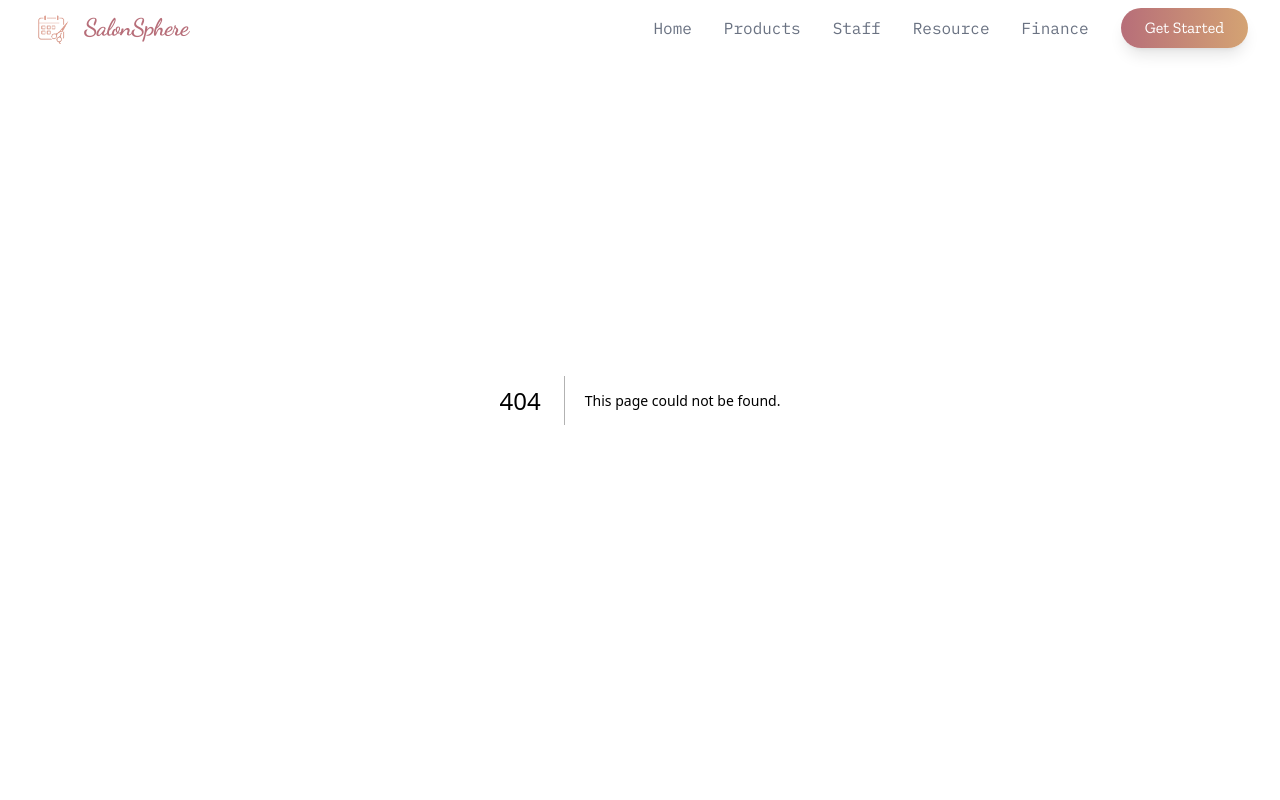
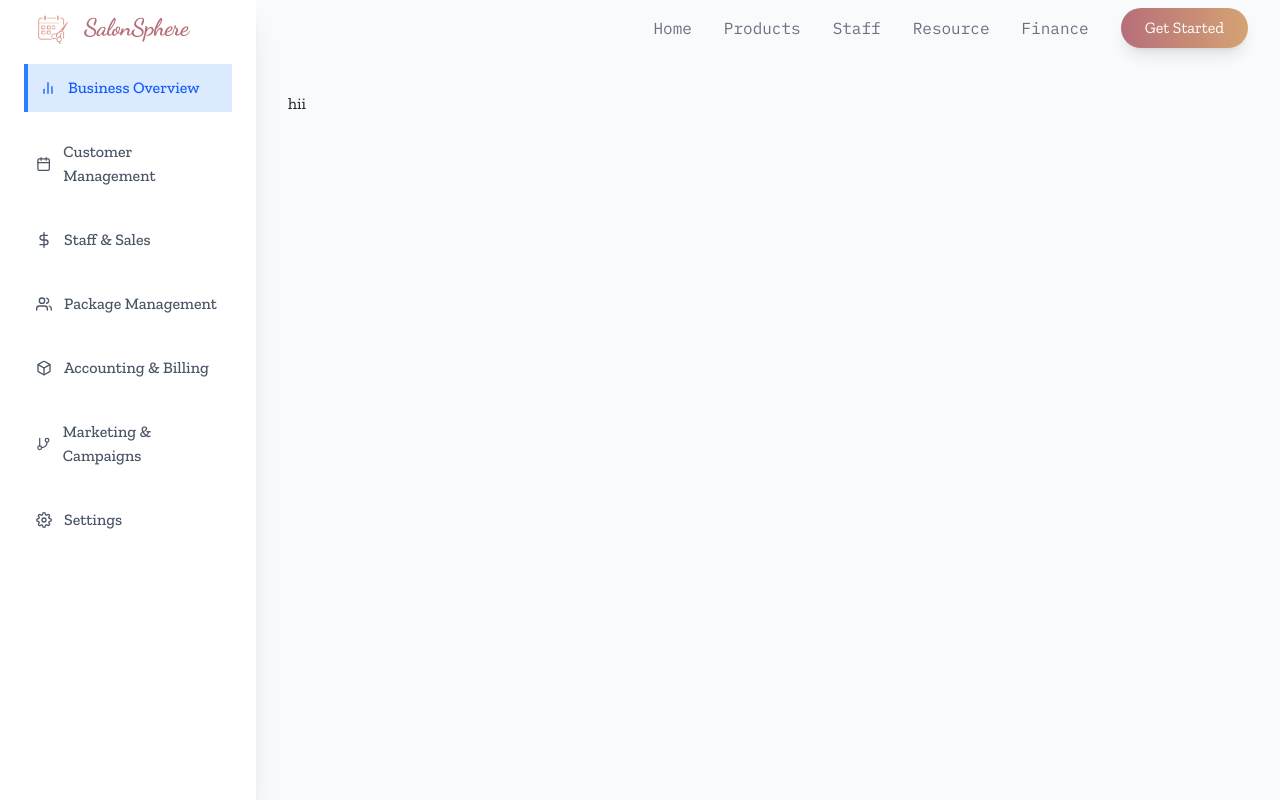
Before and after one commit to satyam-svg/Salon-Software-frontend-, a Next.js app: page /1/adashboard/ in a window 1280 px wide. Before the commit this address had no page. Shown: the top 800 px of the page. Built offline with nearby package versions, Linux system fonts and the light colour scheme.

Commit message:
complited

```diff
--- /dev/null
+++ b/src/app/(dashboard)/[userId]/adashboard/layout.tsx
@@ -0,0 +1,219 @@
+"use client";
+
+import { motion, AnimatePresence } from "framer-motion";
+import {
+  FiChevronRight,
+  FiX,
+  FiSettings,
+  FiUsers,
+  FiDollarSign,
+  FiCalendar,
+  FiBox,
+  FiBarChart2,
+  FiGitBranch,
+} from "react-icons/fi";
+import Link from "next/link";
+import { useState, useEffect, useRef } from "react";
+import { usePathname } from "next/navigation";
+
+
+export default function DashboardLayout({
+  children,
+}: {
+  children: React.ReactNode;
+}) {
+  const [isSidebarOpen, setIsSidebarOpen] = useState(false);
+  const [isMobile, setIsMobile] = useState(false);
+
+  const arrowRef = useRef<HTMLButtonElement>(null);
+  const closeBtnRef = useRef<HTMLButtonElement>(null);
+  const pathname = usePathname();
+
+  const isActiveLink = (href: string) => {
+    // Handle dashboard root path specifically
+    if (href === `/${userid}/dashboard/`) {
+      return pathname === href || pathname === `/${userid}/dashboard`;
+    }
+    return pathname === href;
+  };
+
+  const userid = pathname.split("/")[1];
+
+  useEffect(() => {
+    const checkMobile = () => setIsMobile(window.innerWidth < 1024);
+    checkMobile();
+    window.addEventListener("resize", checkMobile);
+    return () => window.removeEventListener("resize", checkMobile);
+  }, []);
+
+  const handleNavigation = (href: string) => {
+    if (pathname !== href) {
+
+      if (isMobile) setIsSidebarOpen(false);
+    }
+  };
+
+
+  return (
+    <div className="flex h-screen bg-gray-50 overflow-hidden">
+      {/* Global scrollbar hide styles */}
+      <style jsx global>{`
+        ::-webkit-scrollbar {
+          width: 0;
+          height: 0;
+          background: transparent;
+        }
+        * {
+          -ms-overflow-style: none;
+          scrollbar-width: none;
+        }
+      `}</style>
+
+
+
+      {/* Animated Arrow Handle */}
+      {isMobile && !isSidebarOpen && (
+        <motion.button
+          ref={arrowRef}
+          onClick={() => setIsSidebarOpen(true)}
+          initial={{ opacity: 0, x: -10 }}
+          animate={{
+            opacity: 1,
+            x: 0,
+            transition: {
+              repeat: Infinity,
+              repeatType: "mirror",
+              duration: 1.2,
+              ease: "easeInOut",
+            },
+          }}
+          whileHover={{ scale: 1.1 }}
+          whileTap={{ scale: 0.9 }}
+          className="fixed left-0 top-1/2 -translate-y-1/2 z-50 p-3 bg-purple-600 text-white rounded-r-full shadow-lg hover:bg-purple-700 transition-colors"
+        >
+          <FiChevronRight className="text-xl" />
+        </motion.button>
+      )}
+
+      {/* Sidebar */}
+      <AnimatePresence>
+        {(!isMobile || isSidebarOpen) && (
+          <motion.nav
+            initial={{ x: isMobile ? "-100%" : 0 }}
+            animate={{ x: 0 }}
+            exit={{ x: "-100%" }}
+            transition={{ type: "tween", duration: 0.3 }}
+            className={`h-full bg-white shadow-xl ${
+              isMobile ? "fixed inset-y-0 left-0 w-64 z-40" : "w-64"
+            } overflow-y-auto`}
+          >
+            <div className="p-6 space-y-6">
+              <div className="space-y-4 mt-10">
+                {[
+                  {
+                    icon: <FiBarChart2 />,
+                    label: "Business Overview",
+                    href: `/${userid}/adashboard/`,
+                  },
+                  {
+                    icon: <FiCalendar />,
+                    label: "Customer Management",
+                    href: `/${userid}/adashboard/Appointement`,
+                  },
+                  {
+                    icon: <FiDollarSign />,
+                    label: "Staff & Sales",
+                    href: `/${userid}/adashboard/finance`,
+                  },
+                  {
+                    icon: <FiUsers />,
+                    label: "Package Management",
+                    href: `/${userid}/dashboard/Clients`,
+                  },
+                  {
+                    icon: <FiBox />,
+                    label: "Accounting & Billing",
+                    href: `/${userid}/dashboard/inventory`,
+                  },
+                  {
+                    icon: <FiGitBranch />,
+                    label: "Marketing & Campaigns",
+                    href: `/${userid}/dashboard/branch`,
+                  },
+                  {
+                    icon: <FiSettings />,
+                    label: "Settings",
+                    href: `/${userid}/dashboard/setting`,
+                  }
+                ].map((item) => (
+                  <motion.div
+                    key={item.label}
+                    whileHover={{ x: 8 }}
+                    transition={{ type: "spring", stiffness: 300 }}
+                  >
+                    <Link
+                      href={item.href}
+                      className={`flex items-center gap-3 p-3 transition-colors ${
+                        isActiveLink(item.href)
+                          ? "bg-blue-100 text-blue-600 border-l-4 border-blue-500"
+                          : "text-gray-600 hover:text-purple-600"
+                      }`}
+                      onClick={() => handleNavigation(item.href)}
+                    >
+                      {item.icon}
+                      <span className="font-medium">{item.label}</span>
+                    </Link>
+                  </motion.div>
+                ))}
+
+                {/* Beautiful Animated Close Button */}
+                {isMobile && (
+                  <motion.div
+                    initial={{ opacity: 0, y: 20 }}
+                    animate={{ opacity: 1, y: 0 }}
+                    transition={{ delay: 0.3 }}
+                    className="pt-10"
+                  >
+                    <motion.button
+                      ref={closeBtnRef}
+                      onClick={() => setIsSidebarOpen(false)}
+                      whileHover={{
+                        scale: 1.05,
+                        backgroundColor: "#f3f4f6",
+                      }}
+                      whileTap={{ scale: 0.95 }}
+                      className="w-full flex items-center justify-center gap-2 p-3 rounded-lg text-red-500 hover:text-red-600 transition-colors"
+                    >
+                      <motion.span
+                        animate={{
+                          rotate: [0, 20, -20, 0],
+                          transition: {
+                            repeat: Infinity,
+                            repeatType: "mirror",
+                            duration: 2,
+                          },
+                        }}
+                      >
+                        <FiX className="text-xl" />
+                      </motion.span>
+                      <span className="font-medium">Close SideBar</span>
+                    </motion.button>
+                  </motion.div>
+                )}
+              </div>
+            </div>
+          </motion.nav>
+        )}
+      </AnimatePresence>
+
+      {/* Main Content Area */}
+      <motion.main
+        className={`flex-1 h-full overflow-auto p-4 lg:p-8 mt-15 ${
+          !isMobile && isSidebarOpen ? "ml-64" : ""
+        }`}
+      >
+        {children}
+      </motion.main>
+    </div>
+  );
+}
--- /dev/null
+++ b/src/app/(dashboard)/[userId]/adashboard/page.tsx
@@ -0,0 +1,6 @@
+
+export default function Adashboard(){
+     return <>
+       hii
+     </>
+}
```
